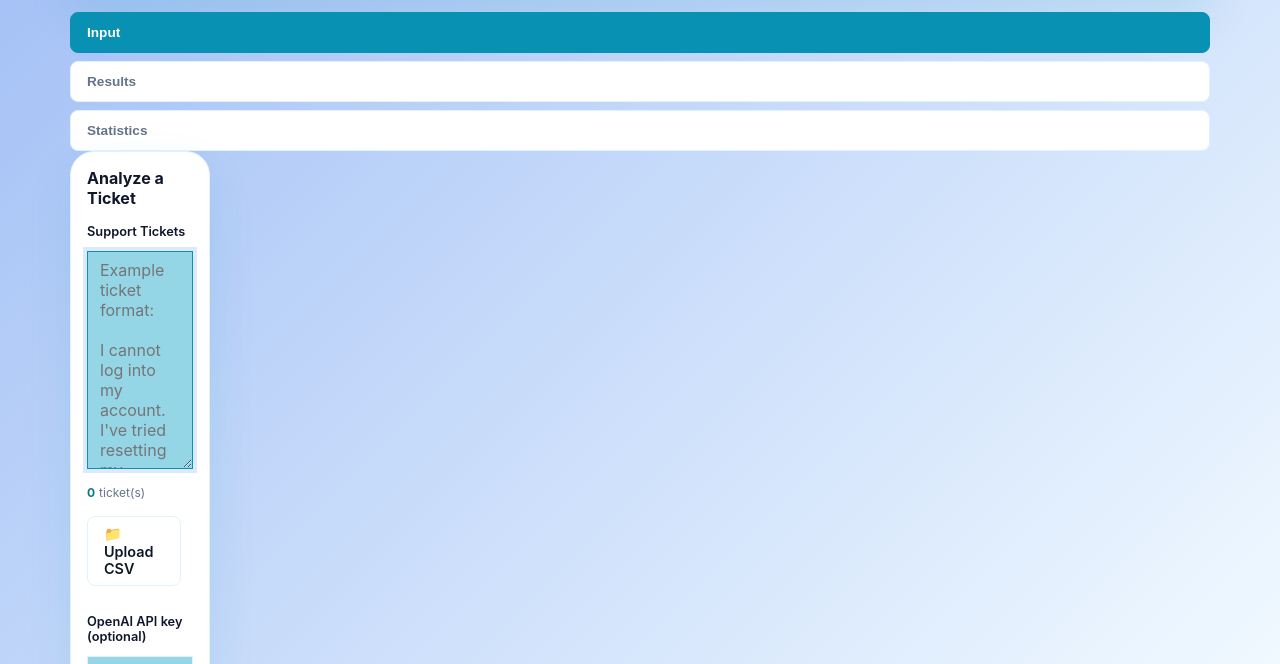
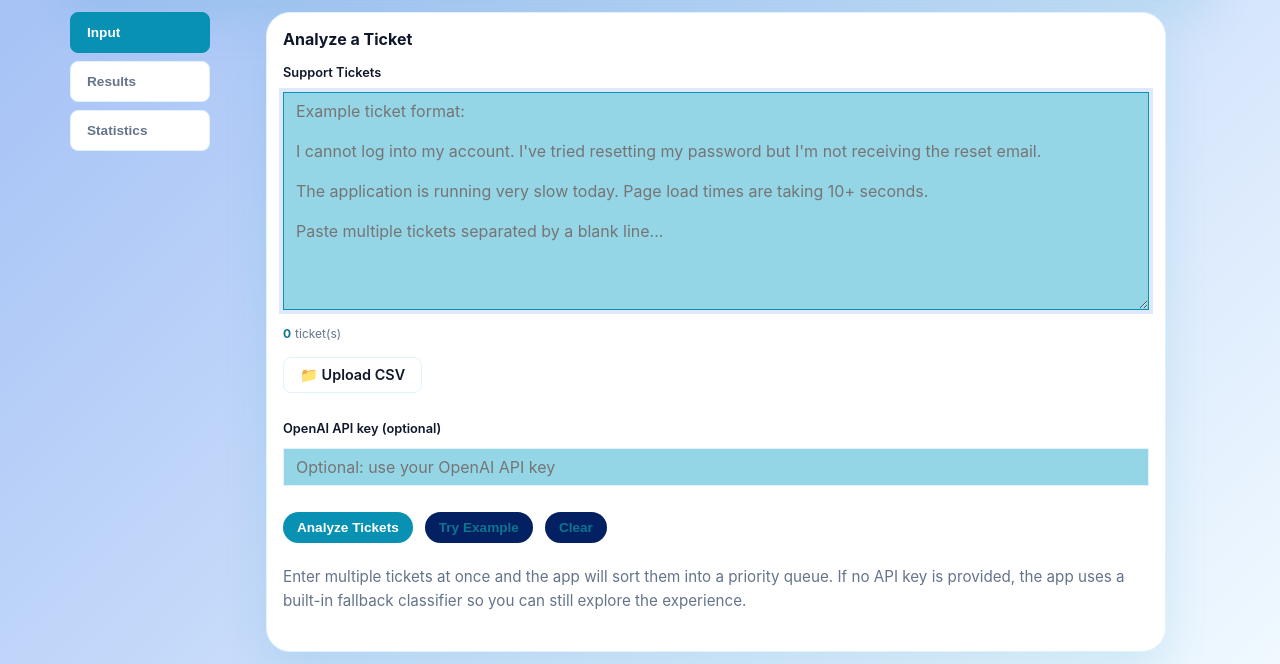
Before and after one commit to sarahgdykes-ux/SupportSpecialistWeek3, a website: page index.html in a window 1280 px wide. Shown: the part 136-800 px from the top of the page. Drawn offline with Linux system fonts and the light colour scheme.

Commit message:
Fix navigation bar

```diff
--- a/index.html
+++ b/index.html
@@ -25,6 +25,7 @@
         </button>
       </header>
 
+      <div class="main-layout">
         <nav class="nav-bar">
           <button class="nav-tab active" data-view="form">Input</button>
           <button class="nav-tab" data-view="results">Results</button>
@@ -104,6 +105,7 @@ Paste multiple tickets separated by a blank line..."
           </section>
         </main>
       </div>
+    </div>
 
     <script src="app.js"></script>
   </body>
--- a/styles.css
+++ b/styles.css
@@ -91,37 +91,6 @@ body {
   flex: 1;
 }
 
-.nav-bar {
-  display: flex;
-  flex-direction: column;
-  gap: 8px;
-  margin-bottom: 0;
-}
-
-.nav-tab {
-  padding: 12px 16px;
-  background: var(--panel);
-  border: 1px solid var(--border);
-  border-radius: 8px;
-  font-size: 0.85rem;
-  font-weight: 600;
-  color: var(--muted);
-  cursor: pointer;
-  transition: all 0.2s ease;
-  text-align: left;
-}
-
-.nav-tab:hover {
-  background: var(--bg);
-  color: var(--text);
-}
-
-.nav-tab.active {
-  background: var(--accent);
-  color: white;
-  border-color: var(--accent);
-}
-
 .dark-mode-toggle {
   background: rgba(255, 255, 255, 0.2);
   border: 2px solid rgba(255, 255, 255, 0.3);
@@ -167,12 +136,51 @@ body {
   opacity: 0.95;
 }
 
-.dashboard {
-  display: grid;
-  grid-template-columns: 140px 1fr;
+.main-layout {
+  display: flex;
   gap: 12px;
   flex: 1;
   min-height: 0;
+}
+
+.nav-bar {
+  display: flex;
+  flex-direction: column;
+  gap: 8px;
+  min-width: 140px;
+}
+
+.nav-tab {
+  padding: 12px 16px;
+  background: var(--panel);
+  border: 1px solid var(--border);
+  border-radius: 8px;
+  font-size: 0.85rem;
+  font-weight: 600;
+  color: var(--muted);
+  cursor: pointer;
+  transition: all 0.2s ease;
+  text-align: left;
+}
+
+.nav-tab:hover {
+  background: var(--bg);
+  color: var(--text);
+}
+
+.nav-tab.active {
+  background: var(--accent);
+  color: white;
+  border-color: var(--accent);
+}
+
+.dashboard {
+  flex: 1;
+  display: flex;
+  flex-direction: column;
+  min-height: 0;
+  max-width: 900px;
+  margin: 0 auto;
 }
 
 .panel {
```
Lines whose indentation alone changed are shown as unchanged.
